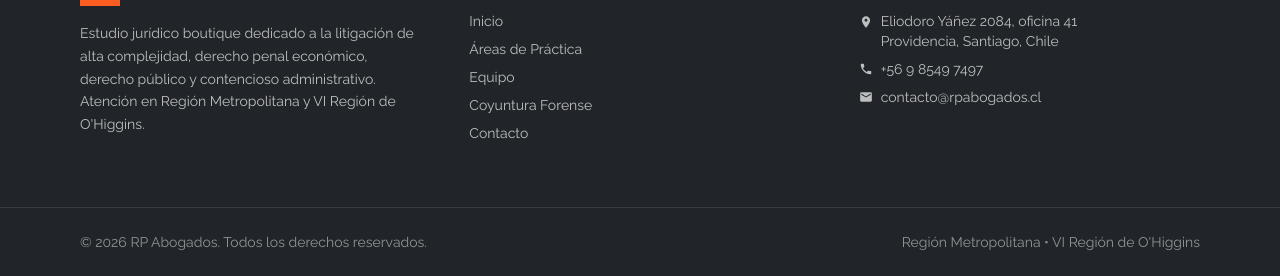
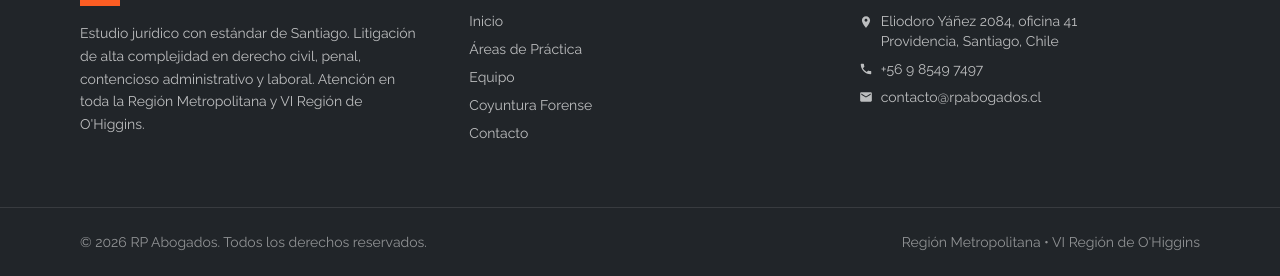
Before and after one commit to maldonadoperezrafael-ctrl/rpabogados-web, an Astro site: page / in a window 1280 px wide. Shown: the part 5878-6154 px from the top of the page. Built offline with nearby package versions, Linux system fonts and the light colour scheme; Astro itself is replaced by a stand-in of ours.

Commit message:
Footer: mensaje estratégico estándar Santiago + cobertura regional

```diff
--- a/src/components/Footer.astro
+++ b/src/components/Footer.astro
@@ -14,7 +14,7 @@
           <span class="font-semibold text-xl">RP Abogados</span>
         </div>
         <p class="text-white/70 text-sm leading-relaxed">
-          Estudio jurídico boutique dedicado a la litigación de alta complejidad, derecho penal económico, derecho público y contencioso administrativo. Atención en Región Metropolitana y VI Región de O'Higgins.
+          Estudio jurídico con estándar de Santiago. Litigación de alta complejidad en derecho civil, penal, contencioso administrativo y laboral. Atención en toda la Región Metropolitana y VI Región de O'Higgins.
         </p>
       </div>
 
```
